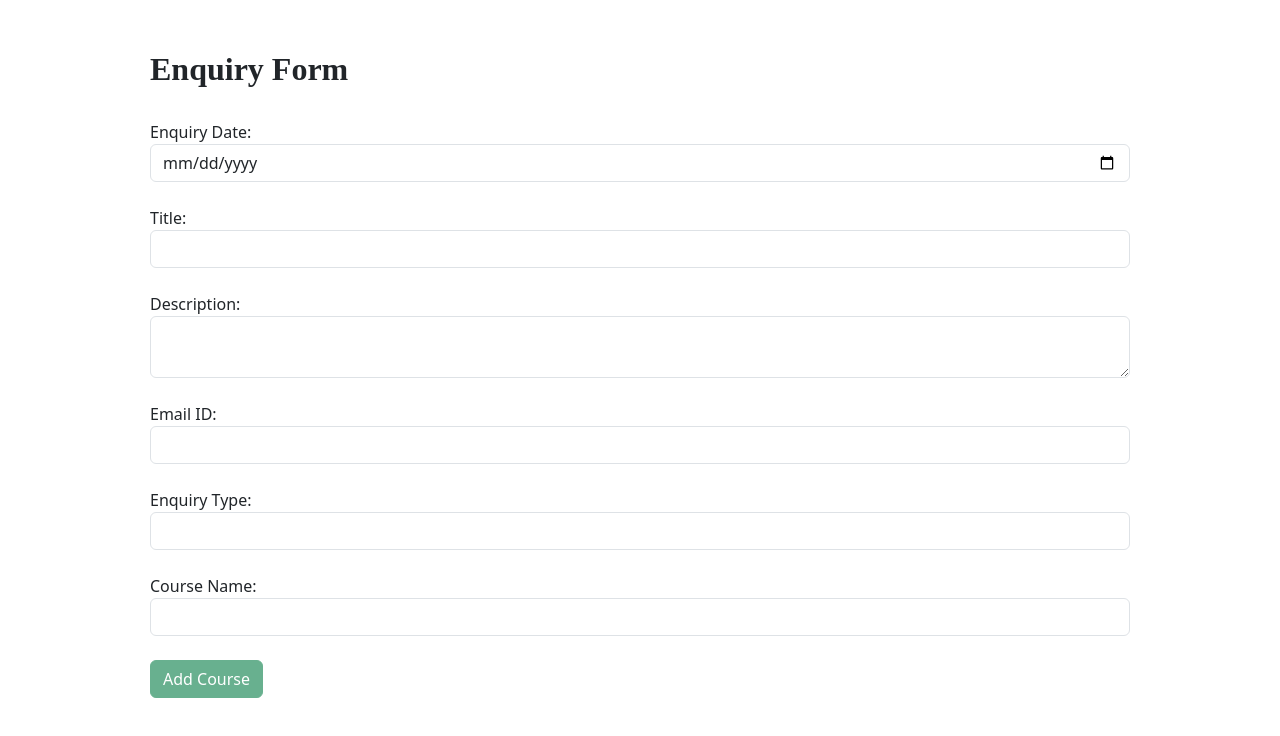
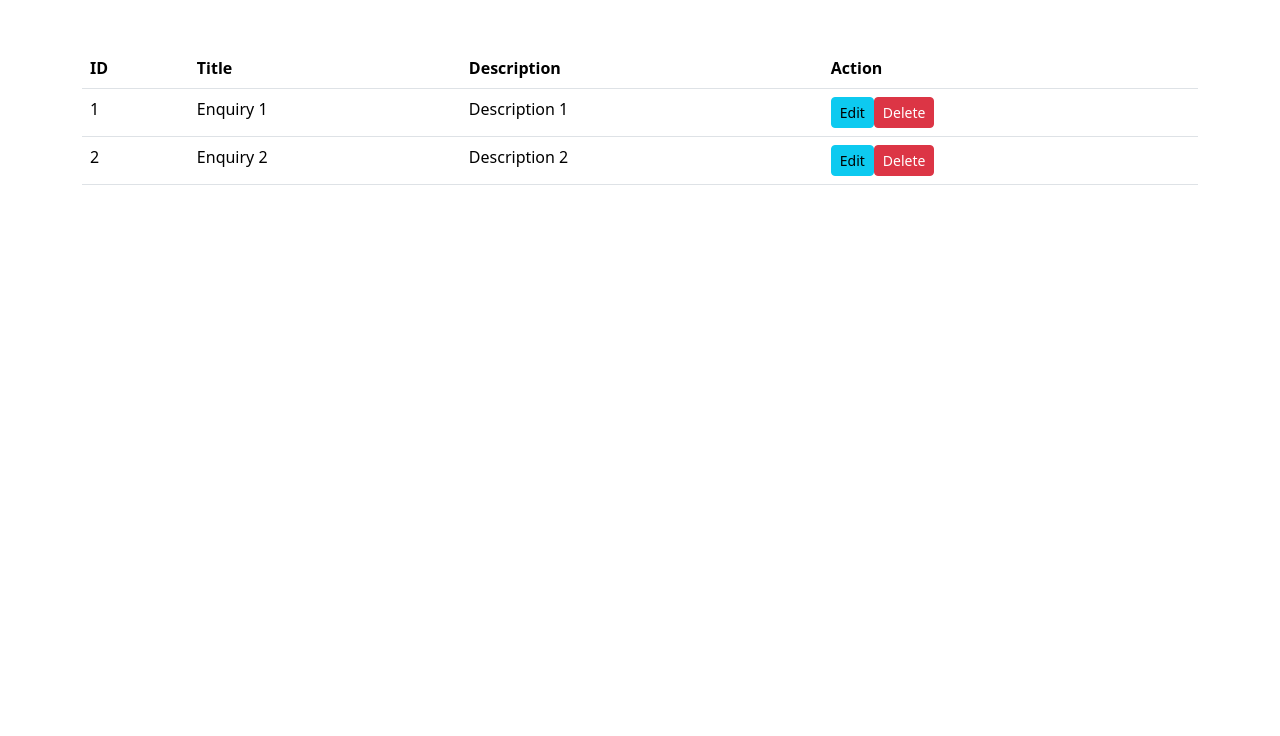
Before and after one commit to Vedanti-16/workspacefinal, an Angular app in the folder angularapp/: page / in a window 1280 px wide. Shown: the top 736 px of the page. Built offline with nearby package versions, Linux system fonts and the light colour scheme.

Commit message:
Backup Commit

```diff
--- a/angularapp/src/app/app.component.html
+++ b/angularapp/src/app/app.component.html
@@ -21,5 +21,6 @@
 <!-- <app-get-form></app-get-form> -->
 <!-- <app-edit-form></app-edit-form> -->
 
-<app-enquiry-form></app-enquiry-form>
+<!-- <app-enquiry-form></app-enquiry-form> -->
+<app-view-enquiries></app-view-enquiries>
 <router-outlet></router-outlet>
--- a/angularapp/src/app/view-enquiry/view-enquiry.component.ts
+++ b/angularapp/src/app/view-enquiry/view-enquiry.component.ts
@@ -1,15 +1,20 @@
 import { Component, OnInit } from '@angular/core';
+import { FormBuilder, FormGroup } from '@angular/forms';
 
 @Component({
-  selector: 'app-view-enquiry',
+  selector: 'app-view-enquiries',
   templateUrl: './view-enquiry.component.html',
   styleUrls: ['./view-enquiry.component.css']
 })
 export class ViewEnquiryComponent implements OnInit {
+  enquiries: any[] = [
+    { id: 1, title: 'Enquiry 1', description: 'Description 1' },
+    { id: 2, title: 'Enquiry 2', description: 'Description 2' },
+    // Add more sample data or replace it with actual data from your API
+  ];
 
   constructor() { }
 
   ngOnInit() {
   }
-
 }
```
